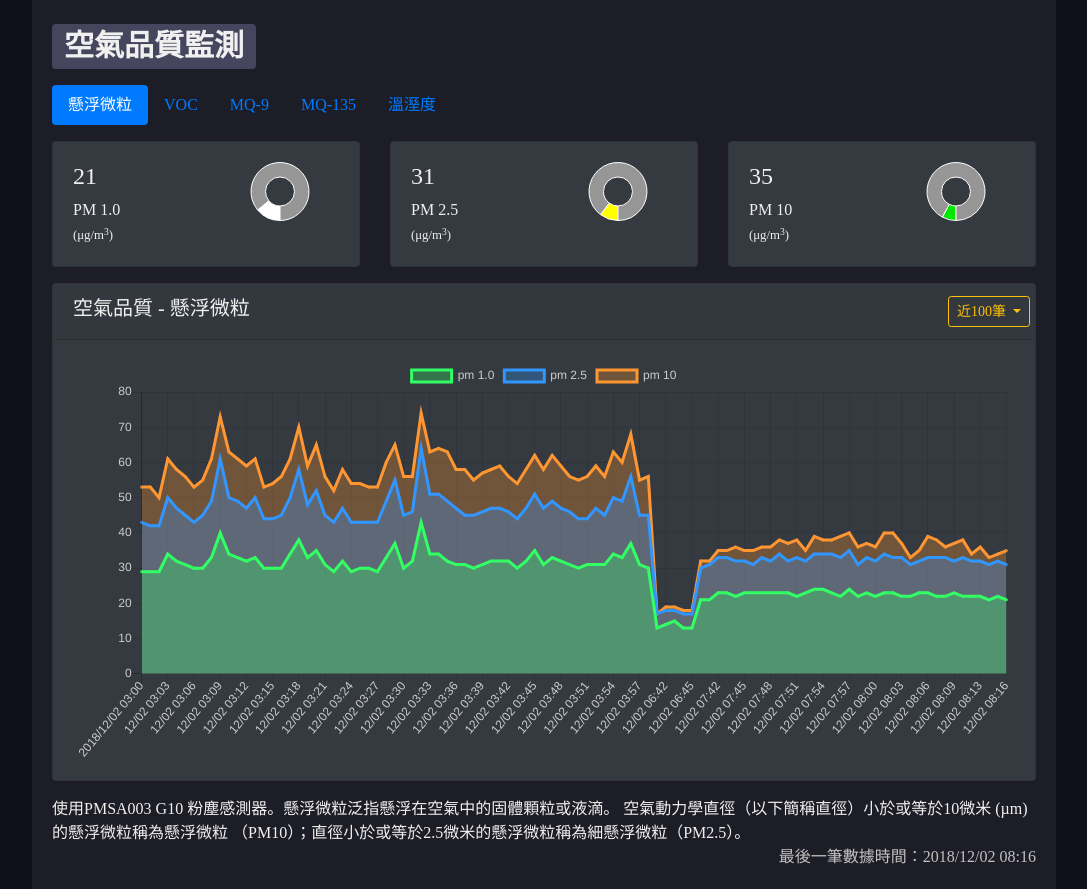
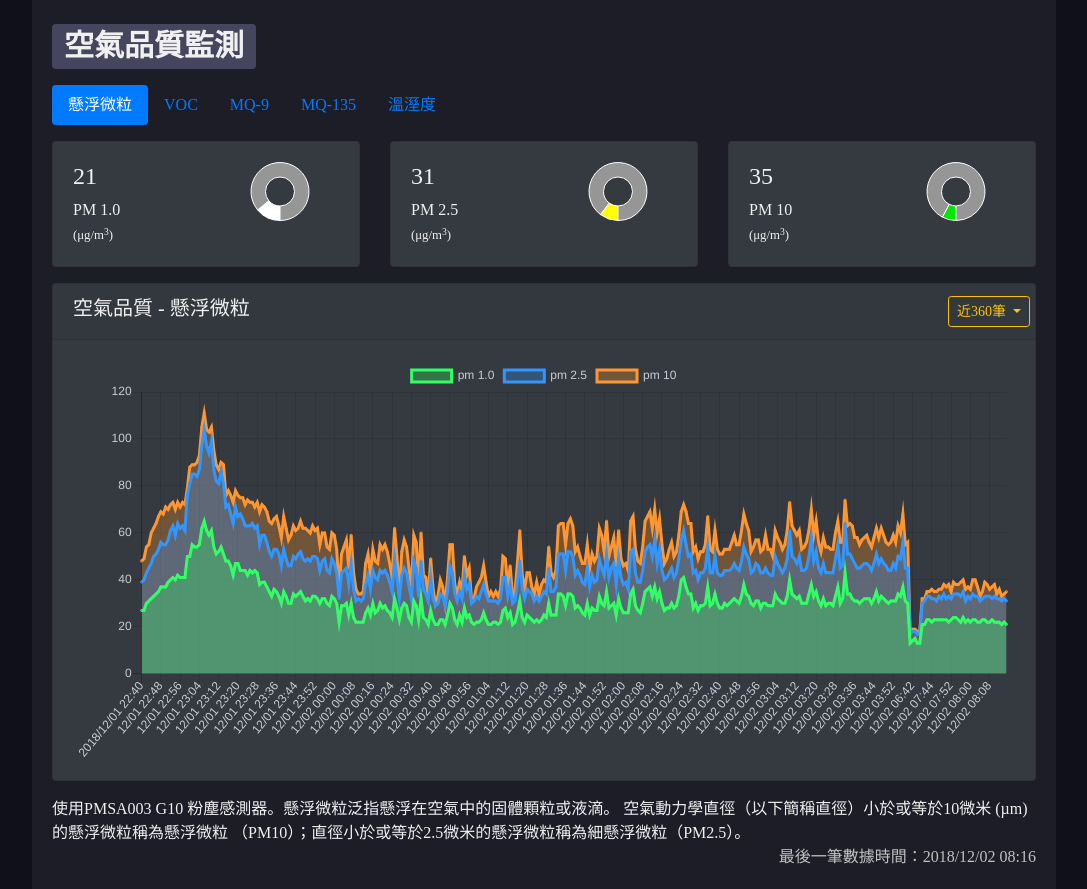
Before and after one commit to Jia35/ai_lab, a Django app: page /aqm/pm in a window 1280 px wide. Shown: the part 90-979 px from the top of the page, without its empty margins (96-1183 px from the left). Run offline with Django 3.2, Linux system fonts and the light colour scheme; data comes from the database, SQL or seed files in the repository; some libraries are stand-ins or nearby versions.

Commit message:
更改初始表格資料筆數為360筆(原始100筆)

```diff
--- a/monitor/templates/monitor/aqm.html
+++ b/monitor/templates/monitor/aqm.html
@@ -86,7 +86,7 @@
                                 <div class="row justify-content-end">
                                     <div class="dropdown" id="dropdown">
                                         <button class="btn btn-outline-warning btn-sm dropdown-toggle" id="dropdown_btn" type="button" data-toggle="dropdown" aria-haspopup="true" aria-expanded="false">
-                                            近100筆
+                                            近360筆
                                         </button>
                                         <div class="dropdown-menu dropdown-menu-right">
                                             <form class="px-2">
@@ -94,7 +94,7 @@
                                                     <input type="radio" id="customRadio_record" name="customRadio" class="custom-control-input" value="record" CHECKED>
                                                     <label class="custom-control-label d-flex justify-content-between" for="customRadio_record">
                                                         <span>最近
-                                                            <input type="text" id="input_record" value="100" onkeyup="value=value.replace(/[^\d]/g,'')" maxlength="4" size="3">
+                                                            <input type="text" id="input_record" value="360" onkeyup="value=value.replace(/[^\d]/g,'')" maxlength="4" size="3">
                                                             筆
                                                         </span>
                                                         <span class="text-muted" id="date_record">筆數</span>
```
